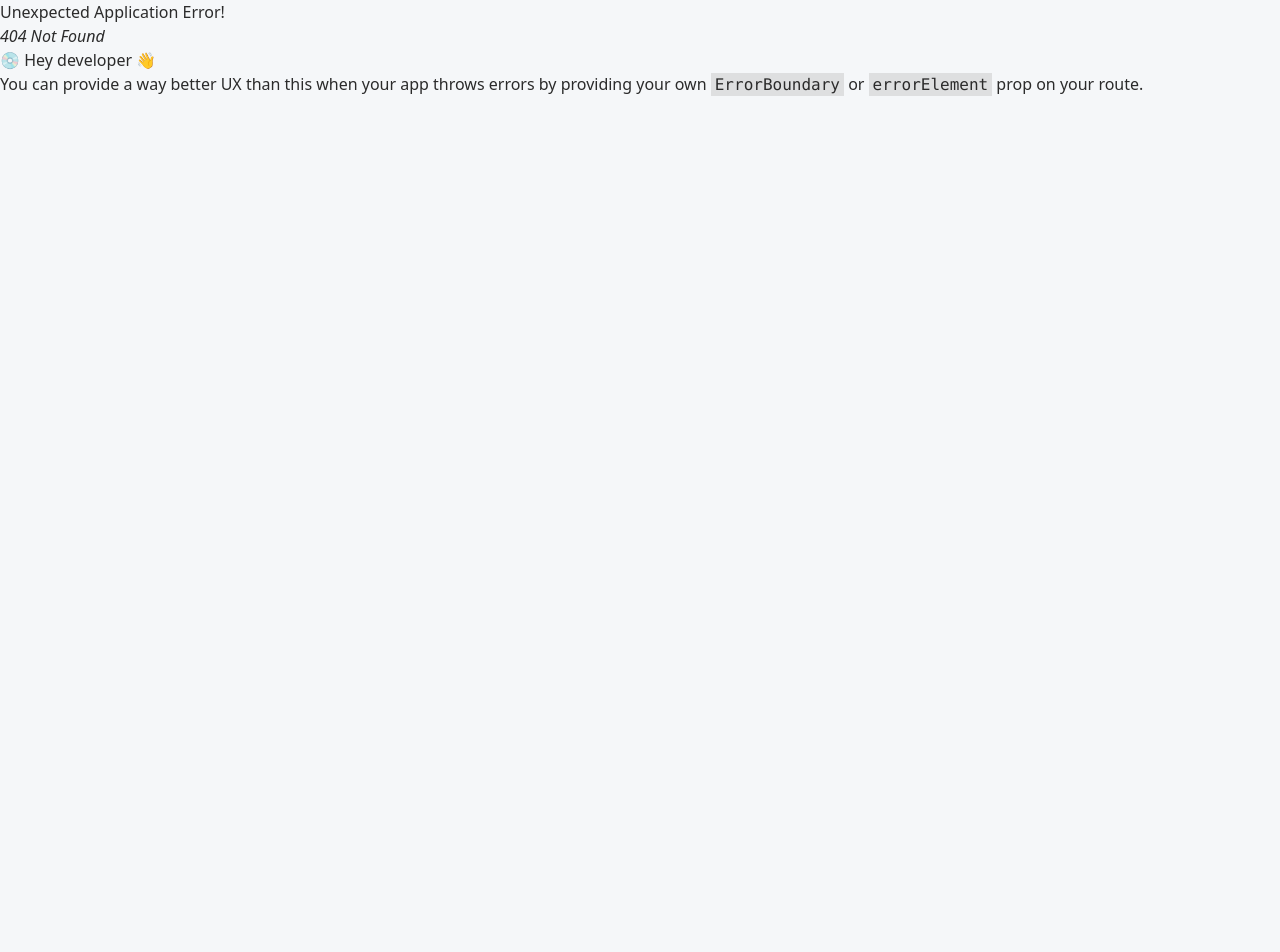
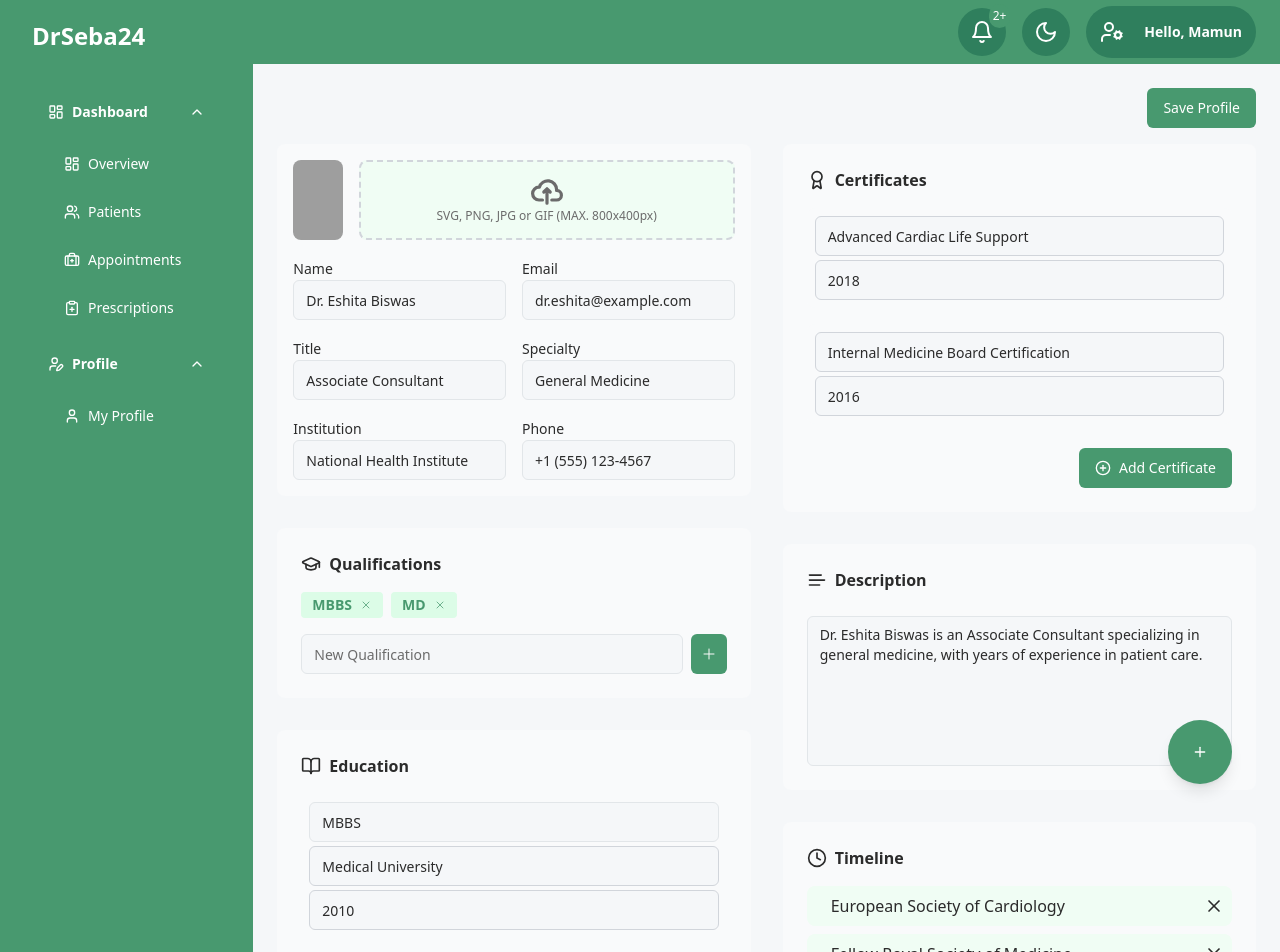
Before and after one commit to MamunKhan71/drseba24, a React (Vite) app: page /dashboard/profile in a window 1280 px wide. Before the commit this address had no page. Shown: the top 952 px of the page. Before the commit the page ends 800 px from the top, so only its background shows below. Built offline with nearby package versions, Linux system fonts and the light colour scheme; grey boxes are pictures that could not be loaded.

Commit message:
:bulb:Added Doctor profile update

```diff
--- a/package.json
+++ b/package.json
@@ -32,6 +32,7 @@
     "react": "^18.3.1",
     "react-day-picker": "^8.10.1",
     "react-dom": "^18.3.1",
+    "react-dropzone": "^14.3.5",
     "react-hook-form": "^7.53.2",
     "react-phone-input-2": "^2.15.1",
     "react-router": "^7.0.1",
--- a/src/components/passwordValidator.tsx
+++ b/src/components/passwordValidator.tsx
@@ -50,7 +50,7 @@ export default function PasswordValidator() {
                 <Lock size={20} className='text-foreground absolute left-4 top-1/2 -translate-y-1/2' />
                 <Input
                     id="input-51"
-                    className="border px-12 py-6 rounded-lg text-blue-700"
+                    className="border px-12 py-6 rounded-lg text-primary"
                     placeholder="Password"
                     type={isVisible ? "text" : "password"}
                     value={password}
--- a/src/components/ui/badge.tsx
+++ b/src/components/ui/badge.tsx
@@ -4,7 +4,7 @@ import { cva, type VariantProps } from "class-variance-authority"
 import { cn } from "@/lib/utils"
 
 const badgeVariants = cva(
-  "inline-flex items-center rounded-full border px-2.5 py-0.5 text-xs font-semibold transition-colors focus:outline-none focus:ring-2 focus:ring-ring focus:ring-offset-2",
+  "inline-flex items-center rounded-sm border px-2.5 py-0.5 text-xs font-semibold transition-colors focus:outline-none focus:ring-2 focus:ring-ring focus:ring-offset-2",
   {
     variants: {
       variant: {
--- a/src/pages/dashboard/doctors/profile/page.tsx
+++ b/src/pages/dashboard/doctors/profile/page.tsx
@@ -1,16 +1,10 @@
-'use client'
-
-import { useCallback, useState } from 'react'
+import { Badge } from "@/components/ui/badge"
 import { Button } from "@/components/ui/button"
 import { Input } from "@/components/ui/input"
+import { Label } from '@/components/ui/label'
 import { Textarea } from "@/components/ui/textarea"
-import { Badge } from "@/components/ui/badge"
-import { GraduationCap, Clock, Award, BookOpen, PlusCircle, Text, X, Languages, BookOpenText } from 'lucide-react'
-import { NavigationTracker } from '@/app/(dashboard)/_components/NavigationTracker'
-import { usePathname } from 'next/navigation'
-import { Label } from '@/components/ui/label'
-import { useDropzone } from 'react-dropzone'
-import { FileWithPath } from 'react-dropzone';
+import { Award, BookOpen, BookOpenText, Clock, GraduationCap, Languages, PlusCircle, Text, X } from 'lucide-react'
+import { useState } from 'react'
 const initialDoctor = {
     "name": "Dr. Eshita Biswas",
     "title": "Associate Consultant",
@@ -42,7 +36,7 @@ const timelineItems = [
     "British Cardiovascular Society",
 ]
 
-export default function Component() {
+export default function DoctorProfile() {
     const [doctor, setDoctor] = useState(initialDoctor)
     // const [newQualification, setNewQualification] = useState('')
     // const [newLanguage, setNewLanguage] = useState('')
@@ -81,16 +75,16 @@ export default function Component() {
     //     // Handle the accepted files here
     //     console.log(acceptedFiles);
     // }, []);
-    const { getRootProps, getInputProps } = useDropzone()
+    // const { getRootProps, getInputProps } = useDropzone()
     return (
 
         <div className='space-y-4'>
             <div className='flex items-start justify-between'>
                 <div className='flex-1'>
-                    <NavigationTracker pathname={usePathname()} />
+                    {/* <NavigationTracker pathname={usePathname()} /> */}
                 </div>
                 <div className='max-w-lg'>
-                    <Button className="w-full bg-gradient-to-r from-blue-500 to-blue-600 hover:from-blue-700 hover:to-primary text-foreground">
+                    <Button className="w-full bg-primary hover:bg-secondary text-white hover:text-white">
                         Save Profile
                     </Button>
                 </div>
@@ -102,10 +96,12 @@ export default function Component() {
                         <div className='col-span-2 grid grid-cols-7 gap-4'>
                             {/* <Image height={100} width={80} className='rounded-lg object-cover' alt='profile-img' src={'https://randomuser.me/api/portraits/women/64.jpg'}/> */}
                             <img className='w-full h-20 rounded-lg object-cover' src="https://randomuser.me/api/portraits/men/60.jpg" alt="" />
-                            <div className="col-span-6 flex items-center justify-center w-full" {...getRootProps()}>
+                            <div className="col-span-6 flex items-center justify-center w-full"
+                            // {...getRootProps()}
+                            >
                                 <label
                                     htmlFor="dropzone-file"
-                                    className="flex flex-col items-center justify-center w-full h-20 border-2 border-gray-300 border-dashed rounded-lg cursor-pointer bg-blue-50 dark:bg-gray-700 hover:bg-gray-100 dark:border-gray-600 dark:hover:border-gray-500 dark:hover:bg-secondary"
+                                    className="flex flex-col items-center justify-center w-full h-20 border-2 border-gray-300 border-dashed rounded-lg cursor-pointer bg-green-50 dark:bg-gray-700 hover:bg-gray-100 dark:border-gray-600 dark:hover:border-gray-500 dark:hover:bg-secondary"
                                 >
                                     <div className="flex flex-col items-center justify-center p-4">
                                         <svg
@@ -128,7 +124,10 @@ export default function Component() {
                                             SVG, PNG, JPG or GIF (MAX. 800x400px)
                                         </p>
                                     </div>
-                                    <input {...getInputProps()} type="file" className="hidden" />
+                                    <input
+                                    // {...getInputProps()}
+
+                                    type="file" className="hidden" />
                                 </label>
                             </div>
                         </div>
@@ -205,11 +204,11 @@ export default function Component() {
                         </h3>
                         <div className="flex flex-wrap gap-2 mb-2">
                             {doctor.qualifications.map((qual, index) => (
-                                <Badge key={index} variant="secondary" className="text-sm bg-purple-100 text-purple-800">
+                                <Badge key={index} variant="secondary" className="text-sm bg-green-100 text-primary">
                                     {qual}
                                     <button
                                         // onClick={() => removeItem('qualifications', index)}
-                                        className="ml-2 text-purple-800 hover:text-purple-600">
+                                        className="ml-2 text-primary hover:text-secondary">
                                         <span className="sr-only">Remove</span>
                                         <svg xmlns="http://www.w3.org/2000/svg" fill="none" viewBox="0 0 24 24" strokeWidth={1.5} stroke="currentColor" className="w-3 h-3">
                                             <path strokeLinecap="round" strokeLinejoin="round" d="M6 18L18 6M6 6l12 12" />
@@ -229,7 +228,7 @@ export default function Component() {
                             />
                             <Button
                                 // onClick={() => addItem('qualifications', newQualification, setNewQualification)}
-                                size="icon" className="bg-purple-500 hover:bg-purple-600">
+                                size="icon" className="bg-primary hover:bg-secondary">
                                 <span className="sr-only">Add</span>
                                 <svg xmlns="http://www.w3.org/2000/svg" fill="none" viewBox="0 0 24 24" strokeWidth={1.5} stroke="currentColor" className="w-5 h-5">
                                     <path strokeLinecap="round" strokeLinejoin="round" d="M12 4.5v15m7.5-7.5h-15" />
@@ -263,7 +262,7 @@ export default function Component() {
                                     //     newEducation[index].institution = e.target.value
                                     //     setDoctor({ ...doctor, education: newEducation })
                                     // }}
-                                    className="mb-1 border-gray-300 focus:border-purple-500"
+                                    className="mb-1 border-gray-300 focus:border-primary"
                                     placeholder="Institution"
                                 />
                                 <Input
@@ -274,7 +273,7 @@ export default function Component() {
                                     //     newEducation[index].year = e.target.value
                                     //     setDoctor({ ...doctor, education: newEducation })
                                     // }}
-                                    className="border-gray-300 focus:border-purple-500"
+                                    className="border-gray-300 focus:border-primary"
                                     placeholder="Year"
                                 />
                             </div>
@@ -282,7 +281,7 @@ export default function Component() {
                         <div className='flex justify-end w-full'>
                             <Button
                                 // onClick={() => setDoctor({ ...doctor, education: [...doctor.education, { degree: '', institution: '', year: '' }] })}
-                                className="mt-2 bg-blue-500 text-foreground hover:bg-primary hover:text-foreground"
+                                className="mt-2 bg-primary text-white hover:bg-primary hover:text-foreground"
                             >
                                 <PlusCircle size={20} /> Add Education
                             </Button>
@@ -292,7 +291,7 @@ export default function Component() {
                         <h3 className="font-semibold mb-2 text-foreground inline-flex items-center"><BookOpenText className="w-5 h-5 mr-2" />Publications</h3>
                         <ul className="space-y-2">
                             {doctor.publications.map((pub, index) => (
-                                <li key={index} className="flex items-center gap-2  bg-blue-50 text-foreground hover:text-foreground font-medium hover:bg-blue-500 rounded-lg p-2 transition-all">
+                                <li key={index} className="flex items-center gap-2  bg-green-50 text-foreground hover:text-foreground font-medium hover:bg-primary rounded-lg p-2 transition-all">
                                     <span>{pub}</span>
                                     <button
                                         // onClick={() => removeItem('publications', index)}
@@ -313,7 +312,7 @@ export default function Component() {
                             />
                             <Button
                                 // onClick={() => addItem('publications', newPublication, setNewPublication)} size="icon"
-                                className="bg-blue-500 hover:bg-secondary">
+                                className="bg-primary hover:bg-secondary">
                                 <span className="sr-only">Add</span>
                                 <PlusCircle />
                             </Button>
@@ -336,7 +335,7 @@ export default function Component() {
                                     //     newCertificates[index].name = e.target.value
                                     //     setDoctor({ ...doctor, certificates: newCertificates })
                                     // }}
-                                    className="mb-1 border-gray-300 focus:border-purple-500"
+                                    className="mb-1 border-gray-300 focus:border-primary"
                                     placeholder="Certificate Name"
                                 />
                                 <Input
@@ -347,7 +346,7 @@ export default function Component() {
                                     //     newCertificates[index].year = e.target.value
                                     //     setDoctor({ ...doctor, certificates: newCertificates })
                                     // }}
-                                    className="border-gray-300 focus:border-purple-500"
+                                    className="border-gray-300 focus:border-primary"
                                     placeholder="Year"
                                 />
                             </div>
@@ -355,7 +354,7 @@ export default function Component() {
                         <div className='flex justify-end w-full'>
                             <Button
                                 // onClick={() => setDoctor({ ...doctor, certificates: [...doctor.certificates, { name: '', year: '' }] })}
-                                className="mt-2 bg-blue-500 text-foreground hover:bg-primary hover:text-foreground"
+                                className="mt-2 bg-primary text-white hover:bg-primary hover:text-foreground"
                             >
                                 <PlusCircle size={20} /> Add Certificate
                             </Button>
@@ -378,7 +377,7 @@ export default function Component() {
                         </h3>
                         <ul className="space-y-2">
                             {timeline.map((item, index) => (
-                                <li key={index} className="flex items-center gap-2  bg-blue-50 text-foreground hover:text-foreground font-medium hover:bg-blue-500 rounded-lg p-2 transition-all">
+                                <li key={index} className="flex items-center gap-2  bg-green-50 text-foreground hover:text-white font-medium hover:bg-primary rounded-lg p-2 transition-all">
                                     <span className="w-2 h-2 rounded-full"></span>
                                     <span>{item}</span>
                                     <button
@@ -401,7 +400,7 @@ export default function Component() {
                             <Button
                                 // onClick={addTimelineItem}
                                 size="icon"
-                                className="bg-blue-500 hover:bg-secondary">
+                                className="bg-primary hover:bg-secondary">
                                 <span className="sr-only">Add</span>
                                 <PlusCircle />
                             </Button>
@@ -411,11 +410,11 @@ export default function Component() {
                         <h3 className="font-semibold mb-2 inline-flex items-center text-foreground"><Languages className="w-5 h-5 mr-2" />Languages</h3>
                         <div className="flex flex-wrap gap-2 mb-2">
                             {doctor.languages.map((lang, index) => (
-                                <Badge key={index} variant="secondary" className="text-sm bg-blue-100 text-blue-800">
+                                <Badge key={index} variant="secondary" className="text-sm bg-green-100 text-primary">
                                     {lang}
                                     <button
                                         // onClick={() => removeItem('languages', index)}
-                                        className="ml-2 text-blue-800 hover:text-foreground">
+                                        className="ml-2 text-primary hover:text-foreground">
                                         <span className="sr-only">Remove</span>
                                         <svg xmlns="http://www.w3.org/2000/svg" fill="none" viewBox="0 0 24 24" strokeWidth={1.5} stroke="currentColor" className="w-3 h-3">
                                             <path strokeLinecap="round" strokeLinejoin="round" d="M6 18L18 6M6 6l12 12" />
@@ -430,11 +429,11 @@ export default function Component() {
                                 // value={newLanguage}
                                 // onChange={(e) => setNewLanguage(e.target.value)}
                                 placeholder="New Language"
-                                className="flex-grow border-blue-300 focus:border-blue-500"
+                                className="flex-grow border-primary focus:border-secondary"
                             />
                             <Button
                                 // onClick={() => addItem('languages', newLanguage, setNewLanguage)}
-                                size="icon" className="bg-blue-500 hover:bg-secondary">
+                                size="icon" className="bg-primary hover:bg-secondary">
                                 <span className="sr-only">Add</span>
                                 <PlusCircle />
                             </Button>
--- a/src/routes/router.tsx
+++ b/src/routes/router.tsx
@@ -2,6 +2,7 @@ import MainLayout from "@/components/Layout/MainLayout";
 import AllAppointments from "@/pages/dashboard/appointments/AllAppointments";
 import Dashboard from "@/pages/dashboard/Dashboard";
 import DoctorPage from "@/pages/dashboard/doctors/Doctors";
+import DoctorProfile from "@/pages/dashboard/doctors/profile/page";
 import PatientsPage from "@/pages/dashboard/patients/PatientPage";
 import ForgetPassword from "@/pages/forget-password/ForgetPassword";
 import LoginPage from "@/pages/login/Login";
@@ -43,6 +44,10 @@ const router = createBrowserRouter([
                 element: <DoctorPage />
             },
             {
+                path: 'profile',
+                element: <DoctorProfile />
+            },
+            {
                 path: 'appointments',
                 element: <AllAppointments />
             }
```
Also changed, not shown: src/pages/register/Register.tsx (+82 -25 lines), 1 other file (tests, documents, lock files or other folders).
